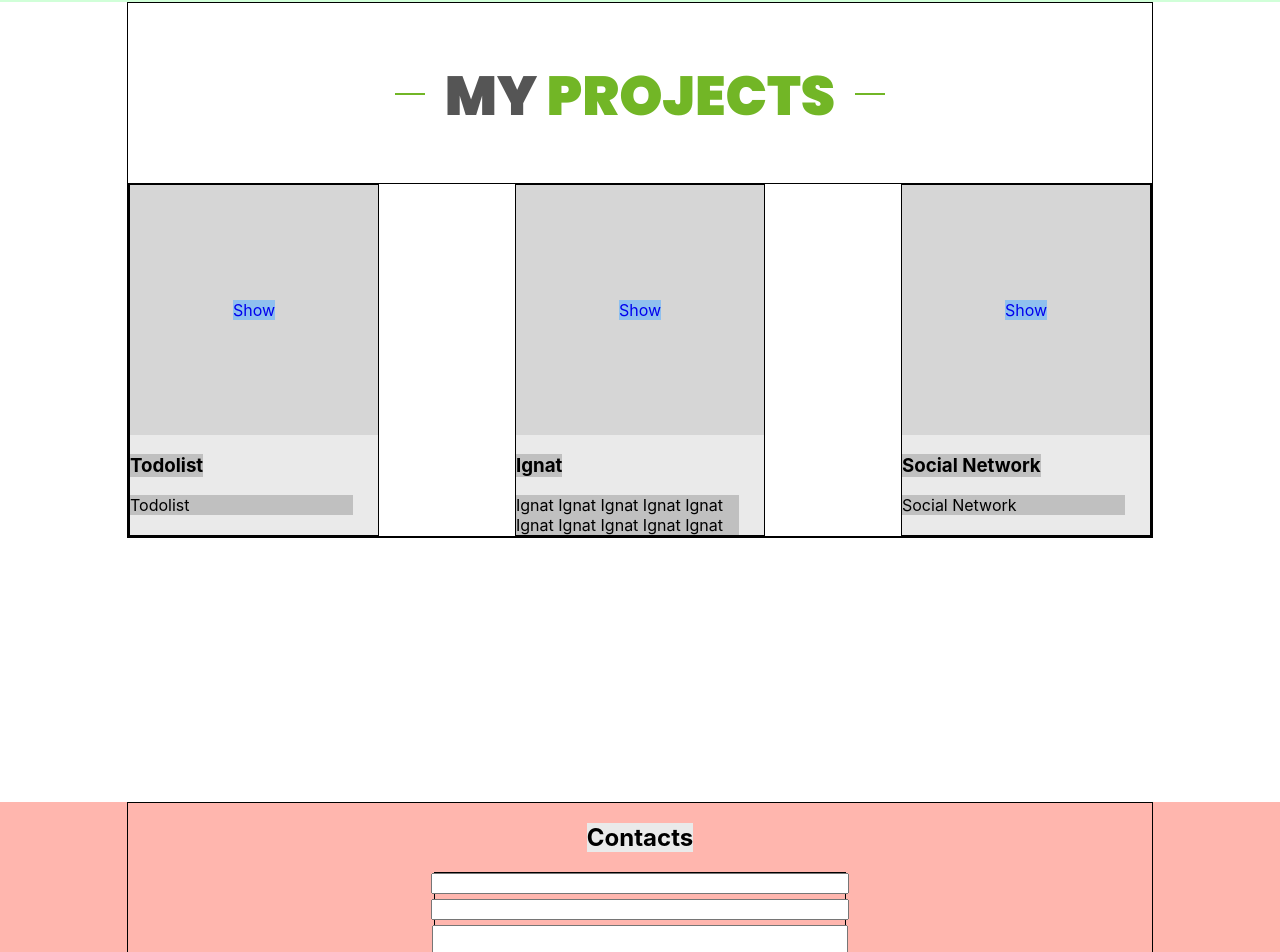
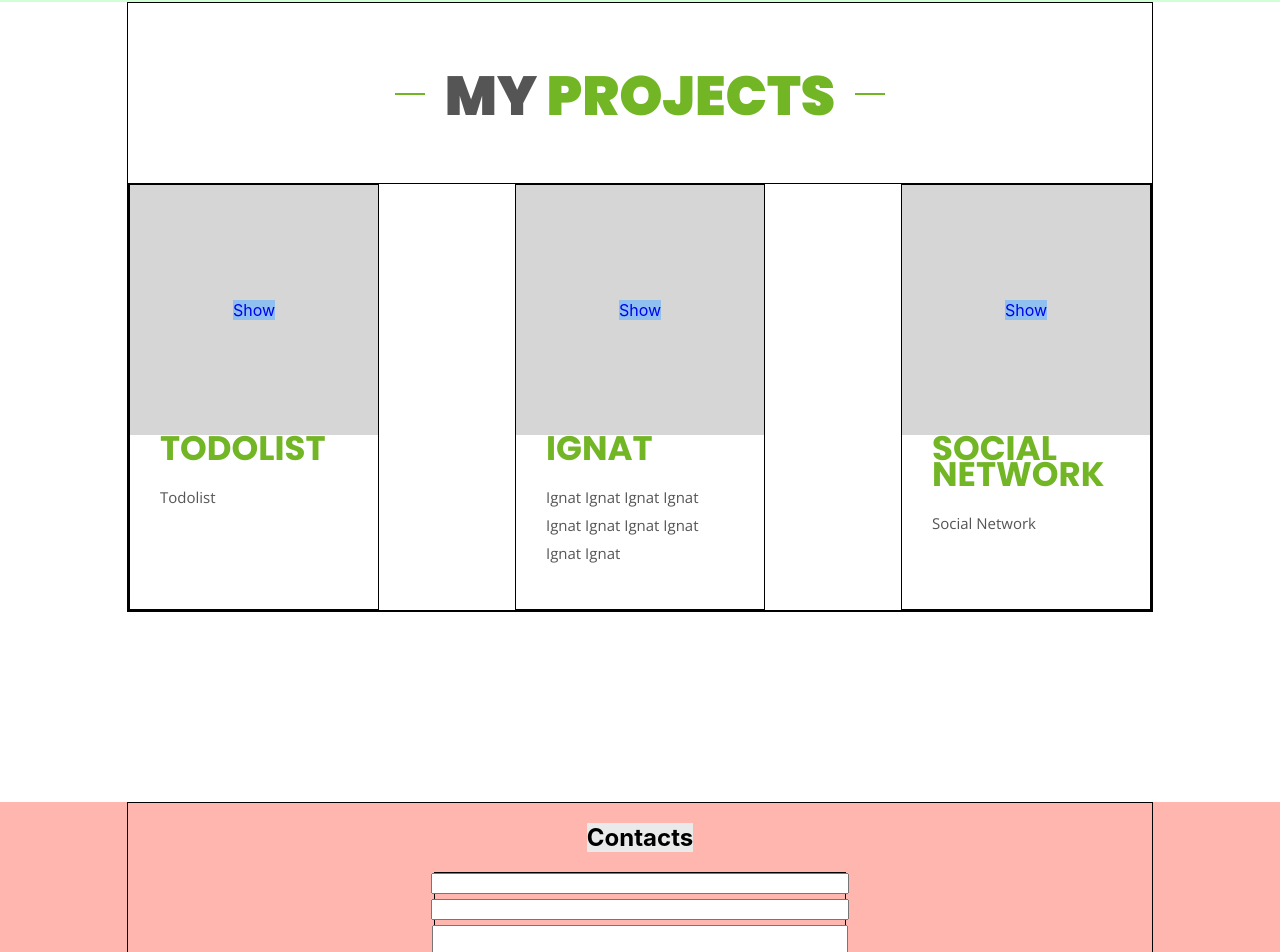
Before and after one commit to JuliOgogo/portfolio, a React (Create React App) app: page / in a window 1280 px wide. Shown: the part 1678-2630 px from the top of the page. Built offline with nearby package versions, Linux system fonts and the light colour scheme.

Commit message:
project in progress

```diff
--- a/public/index.html
+++ b/public/index.html
@@ -18,6 +18,9 @@
     <link rel="preconnect" href="https://fonts.googleapis.com">
     <link rel="preconnect" href="https://fonts.gstatic.com" crossorigin>
     <link href="https://fonts.googleapis.com/css2?family=Poppins:wght@100;200;300;400;500;600;700;800;900&display=swap" rel="stylesheet">
+    <link rel="preconnect" href="https://fonts.googleapis.com">
+    <link rel="preconnect" href="https://fonts.gstatic.com" crossorigin>
+    <link href="https://fonts.googleapis.com/css2?family=Open+Sans:wght@300;400;500;600;700&display=swap" rel="stylesheet">
     <!--
       Notice the use of %PUBLIC_URL% in the tags above.
       It will be replaced with the URL of the `public` folder during the build.
--- a/src/projects/project/Project.js
+++ b/src/projects/project/Project.js
@@ -7,8 +7,10 @@
             <div className={style.icon}>
                 <a href={'#'}>Show</a>
             </div>
-            <h3>{props.title}</h3>
-            <div className={style.description}>{props.description}</div>
+            <div className={style.projectInfo}>
+                <h3>{props.title}</h3>
+                <div className={style.description}>{props.description}</div>
+            </div>
         </div>
     );
 }
--- a/src/projects/project/Project.module.css
+++ b/src/projects/project/Project.module.css
@@ -1,6 +1,6 @@
 .project {
     width: 250px;
-    background-color: #eaeaea;
+    background-color: #fff;
     display: flex;
     flex-direction: column;
     align-items: flex-start;
@@ -20,13 +20,28 @@
 .icon a {
     text-decoration: none;
     background-color: #8fc0ef;
+    margin: 30px;
+}
+
+.projectInfo {
+    margin: 0 0 30px;
+    padding: 0 30px;
 }
 
 .project h3 {
-    background-color: #c0c0c0;
+    font-family: 'Poppins', sans-serif;
+    text-transform: uppercase;
+    margin: 0 0 22px 0;
+    font-size: 34px;
+    font-weight: 700;
+    line-height: 26px;
+    color: #72b626;
 }
 
 .description {
-    background-color: #c0c0c0;
-    width: 90%;
+    font-family: 'Open Sans', sans-serif;
+    font-size: 15px;
+    line-height: 28px;
+    padding-bottom: 12px;
+    color: #555;
 }
```
